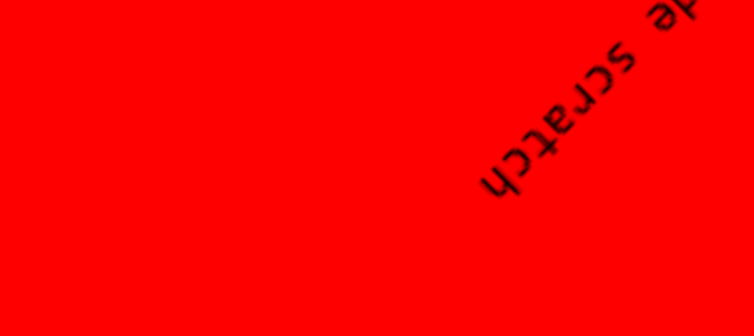
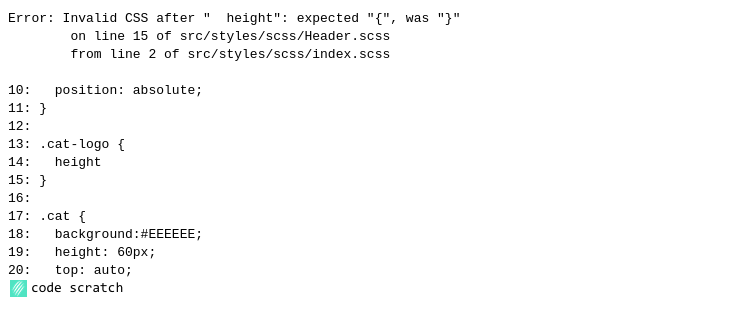
Before and after one commit to TangJames/Code-Scratch, a React (Create React App) app: page / in a window 1280 px wide. Shown: the top 336 px of the page, without its empty margins (0-754 px from the left). Built offline with nearby package versions, Linux system fonts and the light colour scheme.

Commit message:
header setup

```diff
--- a/src/App.js
+++ b/src/App.js
@@ -4,6 +4,7 @@ import Splash from './components/Splash.js';
 import HomePage from './components/HomePage.js';
 import Search from './components/Search.js';
 import CodeSnippet from './components/CodeSnippet.js';
+import Header from './components/Header.js';
 import {
   BrowserRouter as Router,
   Route,
@@ -11,7 +12,7 @@ import {
   Switch,
   NavLink
 } from 'react-router-dom';
-
+//**banner route for testing only
 class App extends Component {
   render() {
     return (
@@ -19,8 +20,9 @@ class App extends Component {
         <Router>
           <div>
             <Switch>
-              <Route path="/" component={Splash} />
+              <Route exact path="/" component={Splash} />
               <Route path="/homepage" component={HomePage} />
+              <Route path="/banner" component={Header} />
             </Switch>
           </div>
         </Router>
--- /dev/null
+++ b/src/components/Header.js
@@ -0,0 +1,25 @@
+import React, { Component } from 'react';
+
+
+// <div className="logo">
+//   <h1>{"<CodeScratch />"}</h1>
+// </div>
+
+class Header extends Component {
+  render() {
+    return (
+      <div className="banner">
+        <div className="cat-logo">
+          <div class="cat">
+          <span class="eyes left"></span>
+          <span class="eyes right"></span>
+          <span class="mouth"></span>
+          </div>
+        </div>
+
+      </div>
+    );
+  }
+}
+
+export default Header;
--- a/src/styles/css/index.css
+++ b/src/styles/css/index.css
@@ -1,31 +1,82 @@
-.App {
-  text-align: center; }
+/*
+Error: Invalid CSS after "  height": expected "{", was "}"
+        on line 15 of src/styles/scss/Header.scss
+        from line 2 of src/styles/scss/index.scss
 
-.App-logo {
-  animation: App-logo-spin infinite 20s linear;
-  height: 80px; }
+10:   position: absolute;
+11: }
+12:
+13: .cat-logo {
+14:   height
+15: }
+16:
+17: .cat {
+18:   background:#EEEEEE;
+19:   height: 60px;
+20:   top: auto;
 
-.App-header {
-  background-color: #222;
-  height: 150px;
-  padding: 20px;
-  color: white; }
-
-.App-title {
-  font-size: 1.5em; }
-
-.App-intro {
-  font-size: large; }
-
-@keyframes App-logo-spin {
-  from {
-    transform: rotate(0deg); }
-  to {
-    transform: rotate(360deg); } }
-body {
-  margin: 0;
-  padding: 0;
-  font-family: sans-serif;
-  background-color: red; }
-
-/*# sourceMappingURL=index.css.map */
+Backtrace:
+src/styles/scss/Header.scss:15
+src/styles/scss/index.scss:2
+/Users/UFO/.rbenv/versions/2.2.3/lib/ruby/gems/2.2.0/gems/sass-3.5.1/lib/sass/scss/parser.rb:1278:in `expected'
+/Users/UFO/.rbenv/versions/2.2.3/lib/ruby/gems/2.2.0/gems/sass-3.5.1/lib/sass/scss/parser.rb:1208:in `expected'
+/Users/UFO/.rbenv/versions/2.2.3/lib/ruby/gems/2.2.0/gems/sass-3.5.1/lib/sass/scss/parser.rb:1203:in `tok!'
+/Users/UFO/.rbenv/versions/2.2.3/lib/ruby/gems/2.2.0/gems/sass-3.5.1/lib/sass/scss/parser.rb:677:in `block'
+/Users/UFO/.rbenv/versions/2.2.3/lib/ruby/gems/2.2.0/gems/sass-3.5.1/lib/sass/scss/parser.rb:747:in `declaration_or_ruleset'
+/Users/UFO/.rbenv/versions/2.2.3/lib/ruby/gems/2.2.0/gems/sass-3.5.1/lib/sass/scss/parser.rb:697:in `block_child'
+/Users/UFO/.rbenv/versions/2.2.3/lib/ruby/gems/2.2.0/gems/sass-3.5.1/lib/sass/scss/parser.rb:686:in `block_contents'
+/Users/UFO/.rbenv/versions/2.2.3/lib/ruby/gems/2.2.0/gems/sass-3.5.1/lib/sass/scss/parser.rb:678:in `block'
+/Users/UFO/.rbenv/versions/2.2.3/lib/ruby/gems/2.2.0/gems/sass-3.5.1/lib/sass/scss/parser.rb:670:in `ruleset'
+/Users/UFO/.rbenv/versions/2.2.3/lib/ruby/gems/2.2.0/gems/sass-3.5.1/lib/sass/scss/parser.rb:696:in `block_child'
+/Users/UFO/.rbenv/versions/2.2.3/lib/ruby/gems/2.2.0/gems/sass-3.5.1/lib/sass/scss/parser.rb:689:in `block_contents'
+/Users/UFO/.rbenv/versions/2.2.3/lib/ruby/gems/2.2.0/gems/sass-3.5.1/lib/sass/scss/parser.rb:137:in `stylesheet'
+/Users/UFO/.rbenv/versions/2.2.3/lib/ruby/gems/2.2.0/gems/sass-3.5.1/lib/sass/scss/parser.rb:41:in `parse'
+/Users/UFO/.rbenv/versions/2.2.3/lib/ruby/gems/2.2.0/gems/sass-3.5.1/lib/sass/engine.rb:414:in `_to_tree'
+/Users/UFO/.rbenv/versions/2.2.3/lib/ruby/gems/2.2.0/gems/sass-3.5.1/lib/sass/engine.rb:321:in `to_tree'
+/Users/UFO/.rbenv/versions/2.2.3/lib/ruby/gems/2.2.0/gems/sass-3.5.1/lib/sass/tree/visitors/perform.rb:327:in `block in visit_import'
+/Users/UFO/.rbenv/versions/2.2.3/lib/ruby/gems/2.2.0/gems/sass-3.5.1/lib/sass/stack.rb:88:in `block in with_import'
+/Users/UFO/.rbenv/versions/2.2.3/lib/ruby/gems/2.2.0/gems/sass-3.5.1/lib/sass/stack.rb:135:in `with_frame'
+/Users/UFO/.rbenv/versions/2.2.3/lib/ruby/gems/2.2.0/gems/sass-3.5.1/lib/sass/stack.rb:88:in `with_import'
+/Users/UFO/.rbenv/versions/2.2.3/lib/ruby/gems/2.2.0/gems/sass-3.5.1/lib/sass/tree/visitors/perform.rb:326:in `visit_import'
+/Users/UFO/.rbenv/versions/2.2.3/lib/ruby/gems/2.2.0/gems/sass-3.5.1/lib/sass/tree/visitors/base.rb:36:in `visit'
+/Users/UFO/.rbenv/versions/2.2.3/lib/ruby/gems/2.2.0/gems/sass-3.5.1/lib/sass/tree/visitors/perform.rb:162:in `block in visit'
+/Users/UFO/.rbenv/versions/2.2.3/lib/ruby/gems/2.2.0/gems/sass-3.5.1/lib/sass/stack.rb:79:in `block in with_base'
+/Users/UFO/.rbenv/versions/2.2.3/lib/ruby/gems/2.2.0/gems/sass-3.5.1/lib/sass/stack.rb:135:in `with_frame'
+/Users/UFO/.rbenv/versions/2.2.3/lib/ruby/gems/2.2.0/gems/sass-3.5.1/lib/sass/stack.rb:79:in `with_base'
+/Users/UFO/.rbenv/versions/2.2.3/lib/ruby/gems/2.2.0/gems/sass-3.5.1/lib/sass/tree/visitors/perform.rb:162:in `visit'
+/Users/UFO/.rbenv/versions/2.2.3/lib/ruby/gems/2.2.0/gems/sass-3.5.1/lib/sass/tree/visitors/base.rb:52:in `block in visit_children'
+/Users/UFO/.rbenv/versions/2.2.3/lib/ruby/gems/2.2.0/gems/sass-3.5.1/lib/sass/tree/visitors/base.rb:52:in `map'
+/Users/UFO/.rbenv/versions/2.2.3/lib/ruby/gems/2.2.0/gems/sass-3.5.1/lib/sass/tree/visitors/base.rb:52:in `visit_children'
+/Users/UFO/.rbenv/versions/2.2.3/lib/ruby/gems/2.2.0/gems/sass-3.5.1/lib/sass/tree/visitors/perform.rb:171:in `block in visit_children'
+/Users/UFO/.rbenv/versions/2.2.3/lib/ruby/gems/2.2.0/gems/sass-3.5.1/lib/sass/tree/visitors/perform.rb:183:in `with_environment'
+/Users/UFO/.rbenv/versions/2.2.3/lib/ruby/gems/2.2.0/gems/sass-3.5.1/lib/sass/tree/visitors/perform.rb:170:in `visit_children'
+/Users/UFO/.rbenv/versions/2.2.3/lib/ruby/gems/2.2.0/gems/sass-3.5.1/lib/sass/tree/visitors/base.rb:36:in `block in visit'
+/Users/UFO/.rbenv/versions/2.2.3/lib/ruby/gems/2.2.0/gems/sass-3.5.1/lib/sass/tree/visitors/perform.rb:190:in `visit_root'
+/Users/UFO/.rbenv/versions/2.2.3/lib/ruby/gems/2.2.0/gems/sass-3.5.1/lib/sass/tree/visitors/base.rb:36:in `visit'
+/Users/UFO/.rbenv/versions/2.2.3/lib/ruby/gems/2.2.0/gems/sass-3.5.1/lib/sass/tree/visitors/perform.rb:161:in `visit'
+/Users/UFO/.rbenv/versions/2.2.3/lib/ruby/gems/2.2.0/gems/sass-3.5.1/lib/sass/tree/visitors/perform.rb:10:in `visit'
+/Users/UFO/.rbenv/versions/2.2.3/lib/ruby/gems/2.2.0/gems/sass-3.5.1/lib/sass/tree/root_node.rb:36:in `css_tree'
+/Users/UFO/.rbenv/versions/2.2.3/lib/ruby/gems/2.2.0/gems/sass-3.5.1/lib/sass/tree/root_node.rb:29:in `render_with_sourcemap'
+/Users/UFO/.rbenv/versions/2.2.3/lib/ruby/gems/2.2.0/gems/sass-3.5.1/lib/sass/engine.rb:389:in `_render_with_sourcemap'
+/Users/UFO/.rbenv/versions/2.2.3/lib/ruby/gems/2.2.0/gems/sass-3.5.1/lib/sass/engine.rb:307:in `render_with_sourcemap'
+/Users/UFO/.rbenv/versions/2.2.3/lib/ruby/gems/2.2.0/gems/sass-3.5.1/lib/sass/plugin/compiler.rb:462:in `update_stylesheet'
+/Users/UFO/.rbenv/versions/2.2.3/lib/ruby/gems/2.2.0/gems/sass-3.5.1/lib/sass/plugin/compiler.rb:215:in `block in update_stylesheets'
+/Users/UFO/.rbenv/versions/2.2.3/lib/ruby/gems/2.2.0/gems/sass-3.5.1/lib/sass/plugin/compiler.rb:209:in `each'
+/Users/UFO/.rbenv/versions/2.2.3/lib/ruby/gems/2.2.0/gems/sass-3.5.1/lib/sass/plugin/compiler.rb:209:in `update_stylesheets'
+/Users/UFO/.rbenv/versions/2.2.3/lib/ruby/gems/2.2.0/gems/sass-3.5.1/lib/sass/plugin/compiler.rb:443:in `on_file_changed'
+/Users/UFO/.rbenv/versions/2.2.3/lib/ruby/gems/2.2.0/gems/sass-3.5.1/lib/sass/plugin/compiler.rb:320:in `block in watch'
+/Users/UFO/.rbenv/versions/2.2.3/lib/ruby/gems/2.2.0/gems/sass-listen-4.0.0/lib/sass-listen/event/config.rb:23:in `call'
+/Users/UFO/.rbenv/versions/2.2.3/lib/ruby/gems/2.2.0/gems/sass-listen-4.0.0/lib/sass-listen/event/config.rb:23:in `call'
+/Users/UFO/.rbenv/versions/2.2.3/lib/ruby/gems/2.2.0/gems/sass-listen-4.0.0/lib/sass-listen/event/processor.rb:115:in `_process_changes'
+/Users/UFO/.rbenv/versions/2.2.3/lib/ruby/gems/2.2.0/gems/sass-listen-4.0.0/lib/sass-listen/event/processor.rb:19:in `block in loop_for'
+/Users/UFO/.rbenv/versions/2.2.3/lib/ruby/gems/2.2.0/gems/sass-listen-4.0.0/lib/sass-listen/event/processor.rb:15:in `loop'
+/Users/UFO/.rbenv/versions/2.2.3/lib/ruby/gems/2.2.0/gems/sass-listen-4.0.0/lib/sass-listen/event/processor.rb:15:in `loop_for'
+/Users/UFO/.rbenv/versions/2.2.3/lib/ruby/gems/2.2.0/gems/sass-listen-4.0.0/lib/sass-listen/event/loop.rb:84:in `_wait_for_changes'
+/Users/UFO/.rbenv/versions/2.2.3/lib/ruby/gems/2.2.0/gems/sass-listen-4.0.0/lib/sass-listen/event/loop.rb:42:in `block in setup'
+/Users/UFO/.rbenv/versions/2.2.3/lib/ruby/gems/2.2.0/gems/sass-listen-4.0.0/lib/sass-listen/internals/thread_pool.rb:6:in `call'
+/Users/UFO/.rbenv/versions/2.2.3/lib/ruby/gems/2.2.0/gems/sass-listen-4.0.0/lib/sass-listen/internals/thread_pool.rb:6:in `block in add'
+*/
+body:before {
+  white-space: pre;
+  font-family: monospace;
+  content: "Error: Invalid CSS after \"  height\": expected \"{\", was \"}\"\A         on line 15 of src/styles/scss/Header.scss\A         from line 2 of src/styles/scss/index.scss\A \A 10:   position: absolute;\A 11: }\A 12: \A 13: .cat-logo {\A 14:   height\A 15: }\A 16: \A 17: .cat {\A 18:   background:#EEEEEE;\A 19:   height: 60px;\A 20:   top: auto;"; }
--- /dev/null
+++ b/src/styles/scss/Header.scss
@@ -0,0 +1,25 @@
+@import 'HtmlAndMarginFix';
+$bg-color: #2D1B2D;
+
+
+
+.banner {
+  background-color: $bg-color;
+  height: 200px;
+  width: 100%;
+  position: absolute;
+}
+
+.cat-logo {
+  height
+}
+
+.cat {
+  background:#EEEEEE;
+  height: 60px;
+  top: auto;
+  bottom: 200px;
+  width: 60px;
+  z-index: 0;
+  -webkit-transition: all linear 1s;
+}
--- /dev/null
+++ b/src/styles/scss/HtmlAndMarginFix.scss
@@ -0,0 +1,9 @@
+body {
+  padding: 0;
+  margin: 0;
+}
+
+html {
+  height: 100vh;
+  width: 100%;
+}
--- a/src/styles/scss/index.scss
+++ b/src/styles/scss/index.scss
@@ -1 +1,2 @@
 @import 'App';
+@import 'Header';
```
Also changed, not shown: 1 other file (tests, documents, lock files or other folders).
